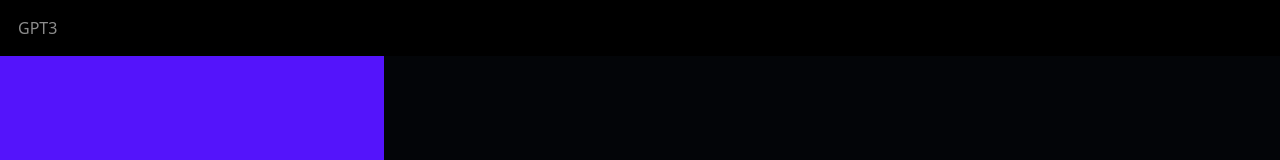
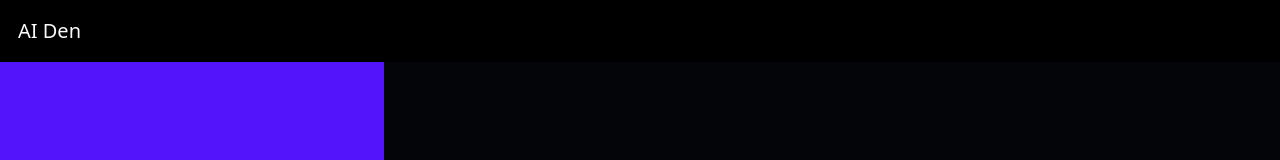
Before and after one commit to shrued/gpt3-fyp, a React (Create React App) app: page / in a window 1280 px wide. Shown: the top 160 px of the page. Built offline with nearby package versions, Linux system fonts and the light colour scheme; no server answers.

Commit message:
Name and metadata change

```diff
--- a/public/index.html
+++ b/public/index.html
@@ -4,7 +4,10 @@
     <meta charset="utf-8" />
     <meta name="viewport" content="width=device-width, initial-scale=1" />
     <meta name="theme-color" content="#000000" />
-    <meta name="description" content="GPT3" />
+    <meta
+      name="description"
+      content="AI Den: An interactive pad where GPT-3 aides users with writing."
+    />
     <!--
       manifest.json provides metadata used when your web app is installed on a
       user's mobile device or desktop. See https://developers.google.com/web/fundamentals/web-app-manifest/
@@ -19,7 +22,7 @@
       work correctly both with client-side routing and a non-root public URL.
       Learn how to configure a non-root public URL by running `npm run build`.
     -->
-    <title>GPT3</title>
+    <title>AI Den</title>
   </head>
   <body>
     <noscript>You need to enable JavaScript to run this app.</noscript>
--- a/src/components/header/index.js
+++ b/src/components/header/index.js
@@ -26,7 +26,7 @@ export default function Header() {
       <Navbar className="header-after fixed-top" variant="dark">
         <Container>
           <Nav href="#home">
-            <Nav.Link>GPT3</Nav.Link>
+            <Nav.Link>AI Den</Nav.Link>
           </Nav>
         </Container>
       </Navbar>
--- a/src/index.css
+++ b/src/index.css
@@ -37,10 +37,6 @@ body::-webkit-scrollbar-thumb {
    rgba(35, 156, 158, 0.75) dark teal
    */
 
-.buttons {
-  /* background-color: #0032fb; */
-}
-
 .response-card {
   background: rgba(34, 41, 39, 0.7) !important;
   color: #f9fafb !important;
@@ -78,8 +74,9 @@ body::-webkit-scrollbar-thumb {
   background-color: rgba(54, 52, 52, 0.7);
 }
 
-.navbar-dark .navbar-brand {
+.navbar-dark .navbar-nav .nav-link {
   color: #f9fafb !important;
+  font-size: 20px !important;
 }
 
 .form-select {
```
Also changed, not shown: 1 other file (tests, documents, lock files or other folders).
